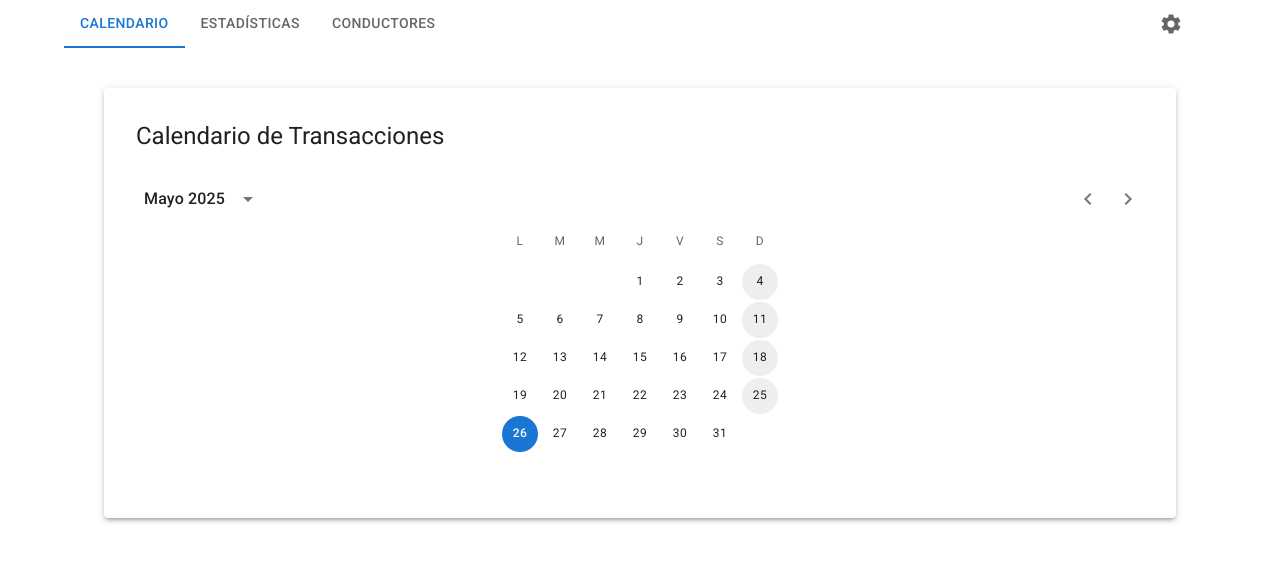
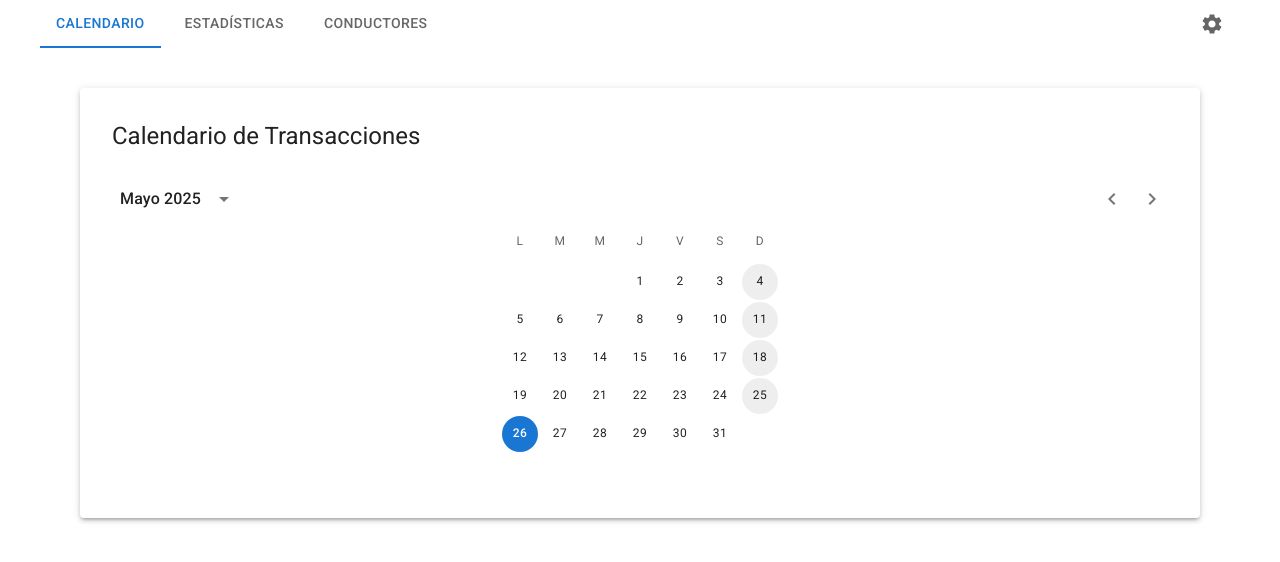
Before and after one commit to MartinTomaco/MarcelinoApp, a React (Create React App) app: page / in a window 1280 px wide. Shown: the top 562 px of the page. Built offline with nearby package versions, Linux system fonts and the light colour scheme.

Commit message:
se ajustan margenes solapas superiores para experiencia movile

```diff
--- a/src/components/DriversConfig.tsx
+++ b/src/components/DriversConfig.tsx
@@ -98,8 +98,8 @@ export const DriversConfig: React.FC<DriversConfigProps> = ({
   };
 
   return (
-    <Box sx={{ p: 2 }}>
-      <Paper elevation={3} sx={{ p: 2 }}>
+    <Box sx={{ p: { xs: 1, sm: 2 } }}>
+      <Paper elevation={3} sx={{ p: { xs: 1, sm: 2 } }}>
         <Stack direction="row" justifyContent="space-between" alignItems="center" mb={2}>
           <Typography variant="h6">
             Gestión de Conductores
--- a/src/components/ExpenseCategoriesConfig.tsx
+++ b/src/components/ExpenseCategoriesConfig.tsx
@@ -83,8 +83,8 @@ export const ExpenseCategoriesConfig: React.FC<ExpenseCategoriesConfigProps> = (
   };
 
   return (
-    <Box sx={{ p: 2 }}>
-      <Paper elevation={3} sx={{ p: 2 }}>
+    <Box sx={{ p: { xs: 1, sm: 2 } }}>
+      <Paper elevation={3} sx={{ p: { xs: 1, sm: 2 } }}>
         <Stack direction="row" justifyContent="space-between" alignItems="center" mb={2}>
           <Typography variant="h6">
             Categorías de Gastos
--- a/src/components/IncomeCalendar.tsx
+++ b/src/components/IncomeCalendar.tsx
@@ -304,17 +304,17 @@ export const IncomeCalendar: React.FC<IncomeCalendarProps> = ({
 
   return (
     <Box sx={{
-      p: 2,
+      p: { xs: 1, sm: 2 },
       '@media (max-width:370px)': {
-        p: 1
+        p: 0.5
       }
     }}>
       <Paper
         elevation={3}
         sx={{
-          p: 2,
+          p: { xs: 1, sm: 2 },
           '@media (max-width:370px)': {
-            p: 1
+            p: 0.5
           },
           maxWidth: '100%',
           overflow: 'hidden'
--- a/src/components/IncomeStats.tsx
+++ b/src/components/IncomeStats.tsx
@@ -118,15 +118,15 @@ export const IncomeStats: React.FC<IncomeStatsProps> = ({ stats, drivers, onMont
 
   return (
     <Box sx={{
-      p: 2,
+      p: { xs: 1, sm: 2 },
       '@media (max-width:370px)': {
-        p: 1
+        p: 0.5
       }
     }}>
       <Paper elevation={3} sx={{
-        p: 2,
+        p: { xs: 1, sm: 2 },
         '@media (max-width:370px)': {
-          p: 1
+          p: 0.5
         }
       }}>
         <Stack direction="column" spacing={2} mb={2}>
--- a/src/pages/Dashboard.tsx
+++ b/src/pages/Dashboard.tsx
@@ -33,7 +33,7 @@ interface TabPanelProps {
 
 const TabPanel: React.FC<TabPanelProps> = ({ children, value, index }) => (
   <div role="tabpanel" hidden={value !== index}>
-    {value === index && <Box sx={{ p: 3 }}>{children}</Box>}
+    {value === index && <Box sx={{ p: { xs: 1, sm: 3 } }}>{children}</Box>}
   </div>
 );
 
@@ -226,8 +226,8 @@ export const Dashboard: React.FC = () => {
       marginRight: 'auto',
       boxSizing: 'border-box',
       display: 'block',
-      paddingLeft: 0,
-      paddingRight: 0,
+      paddingLeft: { xs: 0, sm: 0 },
+      paddingRight: { xs: 0, sm: 0 },
       height: '100vh',
       overflow: 'hidden'
     }}>
@@ -235,12 +235,23 @@ export const Dashboard: React.FC = () => {
         <Tabs
           value={tabValue}
           onChange={handleTabChange}
+          variant="scrollable"
+          scrollButtons={false}
           sx={{
+            minHeight: '40px',
             '& .MuiTabs-flexContainer': {
-              justifyContent: 'space-between'
+              justifyContent: 'space-between',
+              gap: { xs: 0, sm: 1 }
+            },
+            '& .MuiTab-root': {
+              minHeight: '40px',
+              padding: { xs: '6px 8px', sm: '12px 16px' },
+              fontSize: { xs: '0.75rem', sm: '0.875rem' },
+              minWidth: { xs: 'auto', sm: 'auto' },
+              flex: { xs: 1, sm: 'none' }
             },
             '& .MuiTab-root:last-child': {
-              marginLeft: 'auto'
+              marginLeft: { xs: 0, sm: 'auto' }
             }
           }}
         >
```
